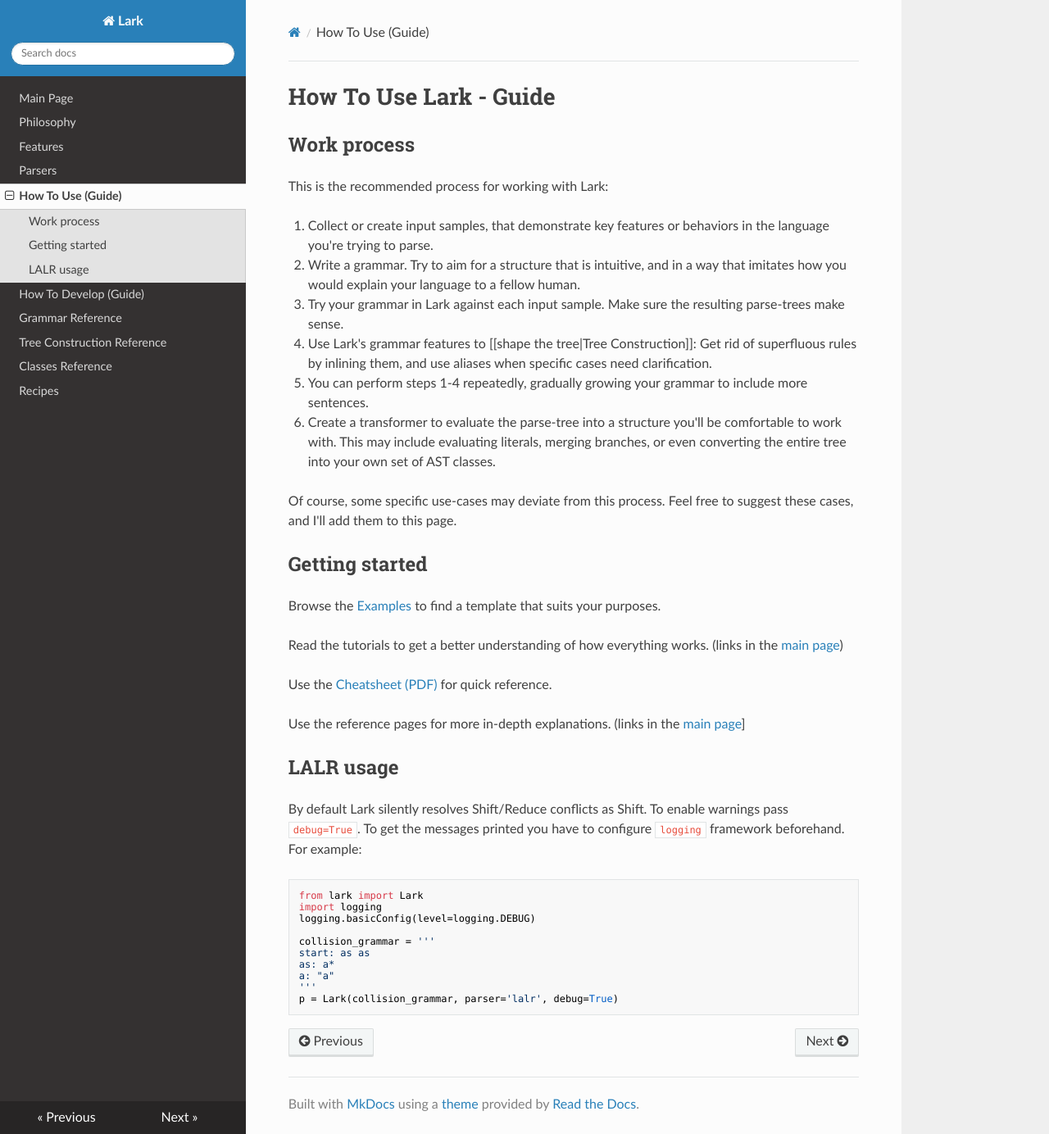
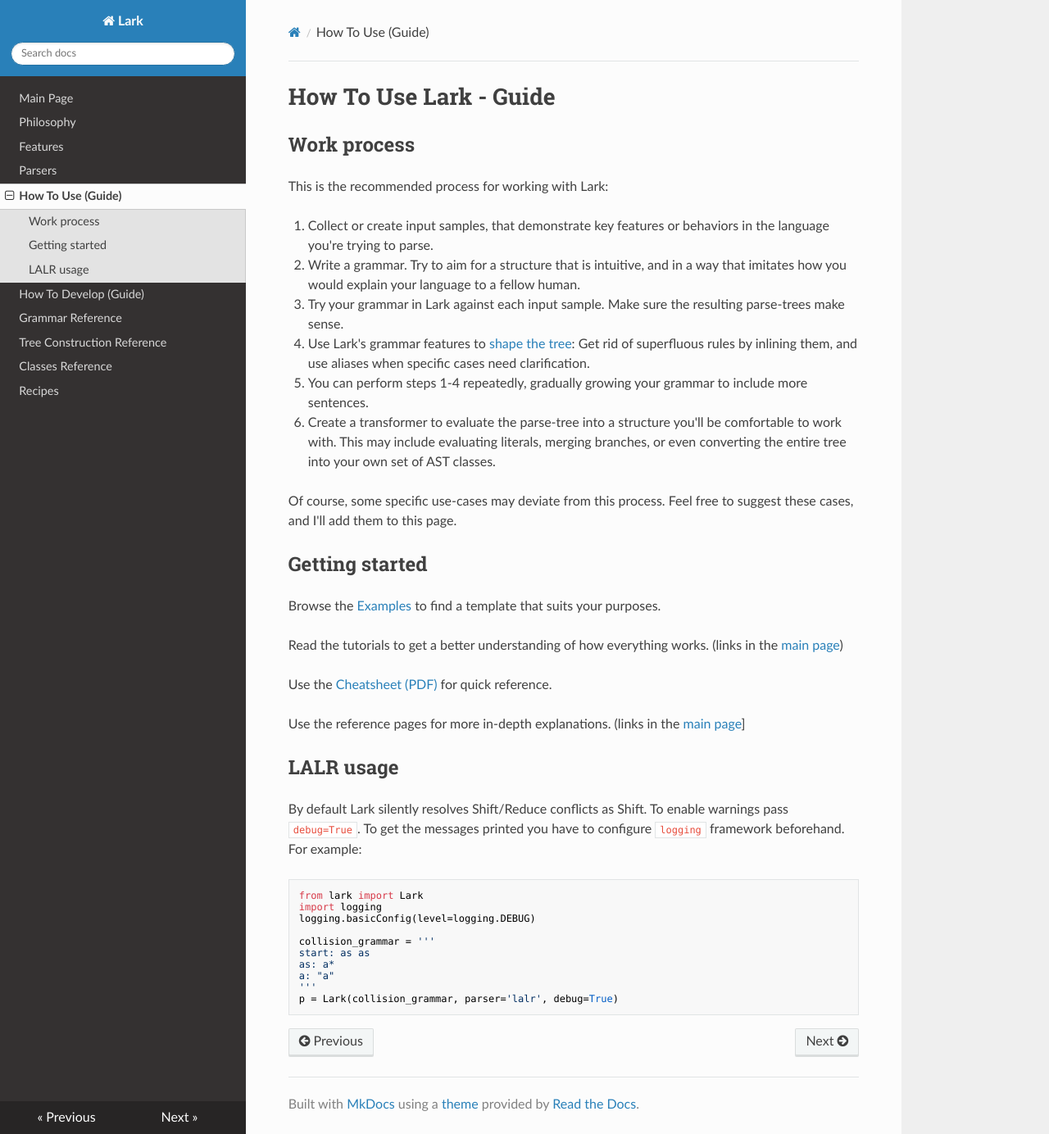
Before and after one commit to lark-parser/lark, an MkDocs documentation site: the page built from docs/how_to_use.md, in a window 1280 px wide and 1384 px high. Shown: the whole window at 82% size. Built offline with MkDocs 1.6.1, drawn with Linux system fonts in a browser that asks for light colours; nearby versions of some CDN libraries; old or Windows-style settings are respelled for this version of MkDocs.

Commit message:
Fixed broken link in docs (Issue #399)

```diff
--- a/docs/how_to_use.md
+++ b/docs/how_to_use.md
@@ -10,7 +10,7 @@
 
 3. Try your grammar in Lark against each input sample. Make sure the resulting parse-trees make sense.
 
-4. Use Lark's grammar features to [[shape the tree|Tree Construction]]: Get rid of superfluous rules by inlining them, and use aliases when specific cases need clarification.
+4. Use Lark's grammar features to [shape the tree](tree_construction.md): Get rid of superfluous rules by inlining them, and use aliases when specific cases need clarification.
 
   - You can perform steps 1-4 repeatedly, gradually growing your grammar to include more sentences.
 
```
